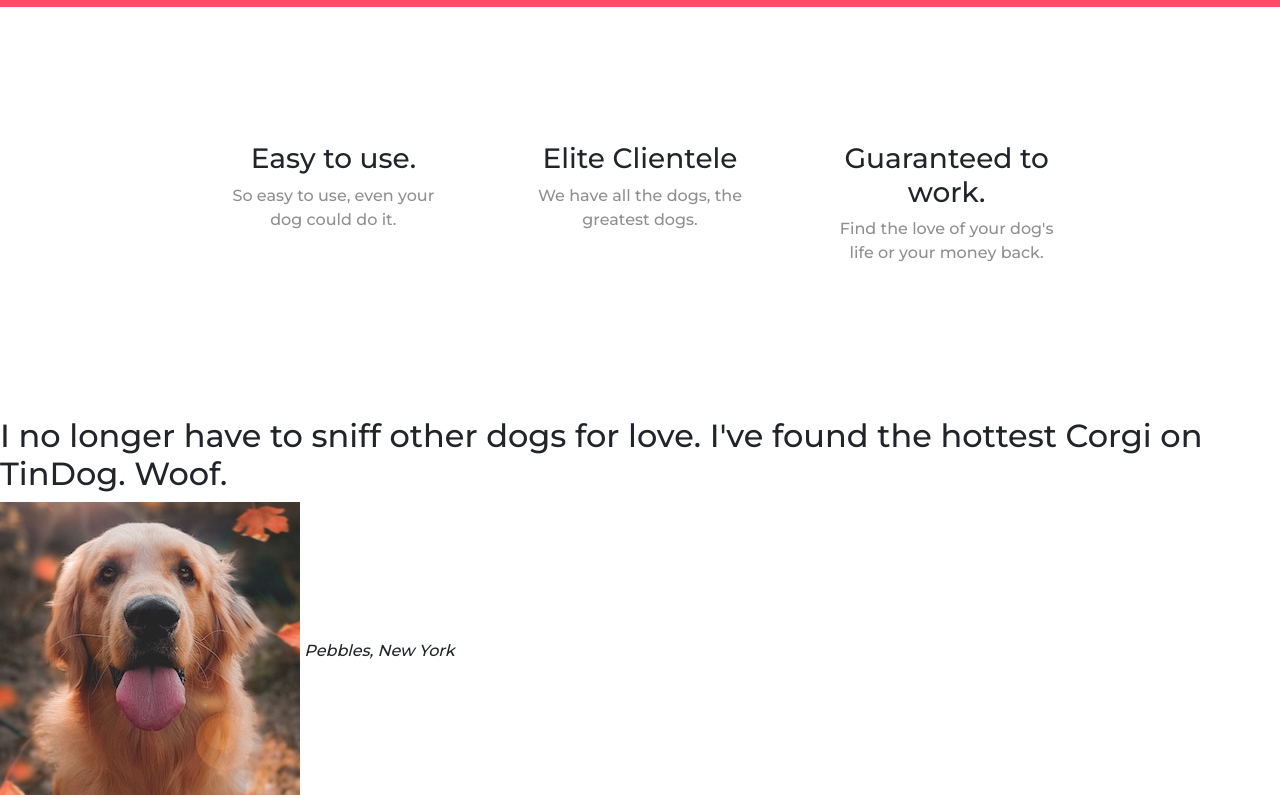
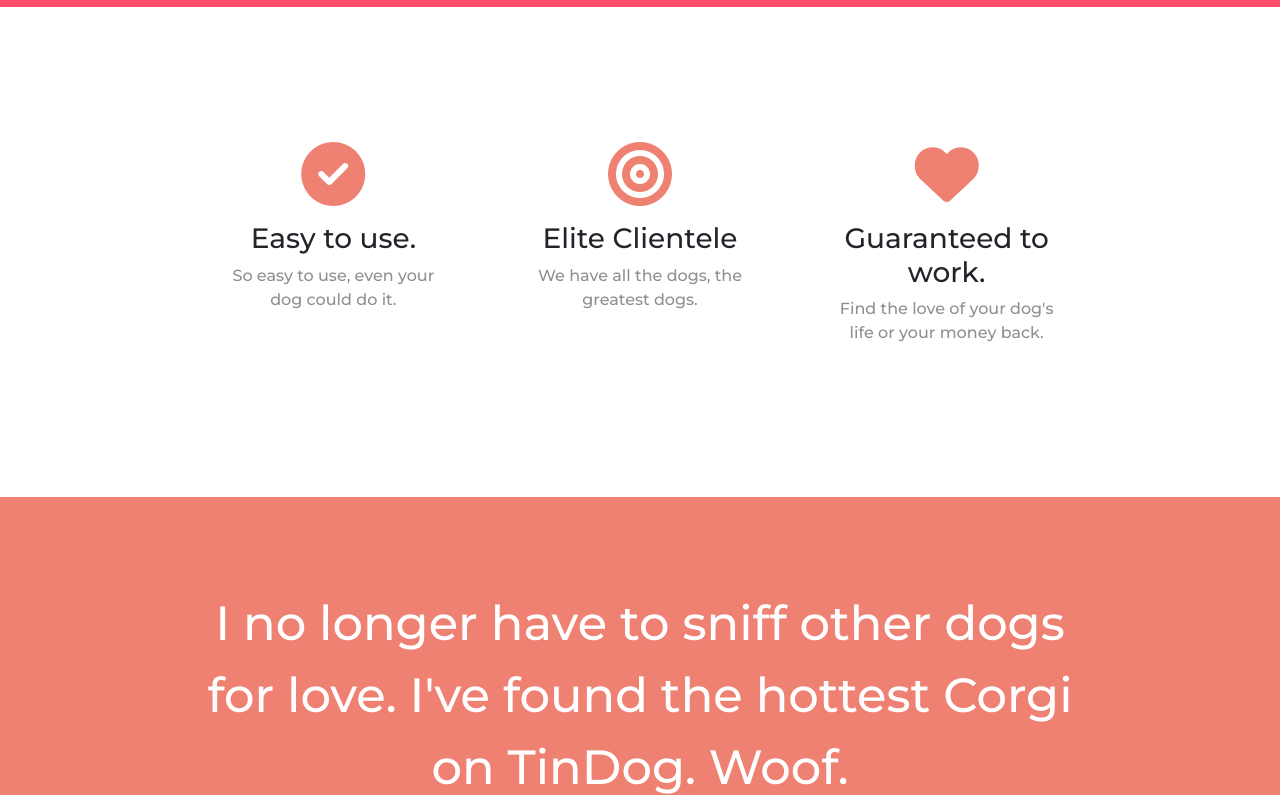
Before and after one commit to pranav343/TinderDog-Project, a plain HTML site: page index.html in a window 1280 px wide. Shown: the part 740-1535 px from the top of the page. Drawn offline with nearby package versions, Linux system fonts and the light colour scheme.

Commit message:
changes done

```diff
--- a/css/styles.css
+++ b/css/styles.css
@@ -13,10 +13,13 @@
 h1{
 
 font-family: 'Lilita One', cursive;
-font-size: 4.2 rem;
+font-size: 4.2rem;
 line-height: 1.5;
-
-
+}
+h2{
+    font-family: "Montserrat";
+    font-size: 3rem;
+    line-height: 1.5;
 }
 .container-fluid
 {
@@ -66,3 +69,41 @@
 .features-box p{
     color:#8f8f8f;
 }
+.icon
+{
+    color: #ef8172;
+    margin-bottom: 1rem;
+
+}
+.icon:hover
+{
+    color: #ff4c68;
+}
+/* testimonial section */
+#testimonials
+{
+padding: 7% 15%;
+text-align: center;
+background-color: #ef8172;
+color: #fff;
+
+}
+.testimonial-image
+{
+    width: 10%;
+    border-radius: 100%;
+    margin: 20px;
+}
+#press
+{
+    background-color: #ef8172;
+    text-align: center;
+    padding-bottom: 3%;
+}
+.press-logo
+{
+    width: 15%;
+    margin: 20px 20px 50px;
+
+
+}
--- a/index.html
+++ b/index.html
@@ -74,20 +74,23 @@
   <section id="features">
     <div class="row">
       <div class="col-lg-4 features-box">
+        <i class="fa-solid fa-circle-check fa-4x icon"></i>
     <h3>Easy to use.</h3>
     <p>So easy to use, even your dog could do it.</p>
   </div>
   <div class="col-lg-4 features-box">
+    <i class="fa-solid fa-bullseye fa-4x icon"></i>
 
     <h3>Elite Clientele</h3>
     <p>We have all the dogs, the greatest dogs.</p>
   </div>
 
     <div class="col-lg-4 features-box">
+      <i class="fa-solid fa-heart fa-4x icon"></i>
 
     <h3>Guaranteed to work.</h3>
     <p>Find the love of your dog's life or your money back.</p>
-  </div>
+      </div>
 
   </div>
 
@@ -99,7 +102,7 @@
   <section id="testimonials">
 
     <h2>I no longer have to sniff other dogs for love. I've found the hottest Corgi on TinDog. Woof.</h2>
-    <img src="images/dog-img.jpg" alt="dog-profile">
+    <img src="images/dog-img.jpg" alt="dog-profile" class="testimonial-image">
     <em>Pebbles, New York</em>
 
     <!-- <h2 class="testimonial-text">My dog used to be so lonely, but with TinDog's help, they've found the love of their life. I think.</h2>
@@ -112,10 +115,10 @@
   <!-- Press -->
 
   <section id="press">
-    <img src="images/techcrunch.png" alt="tc-logo">
-    <img src="images/tnw.png" alt="tnw-logo">
-    <img src="images/bizinsider.png" alt="biz-insider-logo">
-    <img src="images/mashable.png" alt="mashable-logo">
+    <img class="press-icon" src="images/bizinsider.png" alt="biz-insider-logo">
+    <img class="press-icon" src="images/tnw.png" alt="tnw-logo">
+    <img class="press-icon" src="images/mashable.png" alt="mashable-logo">
+    <img class="press-icon" src="images/techcrunch.png" alt="tc-logo" >
 
   </section>
 
```
